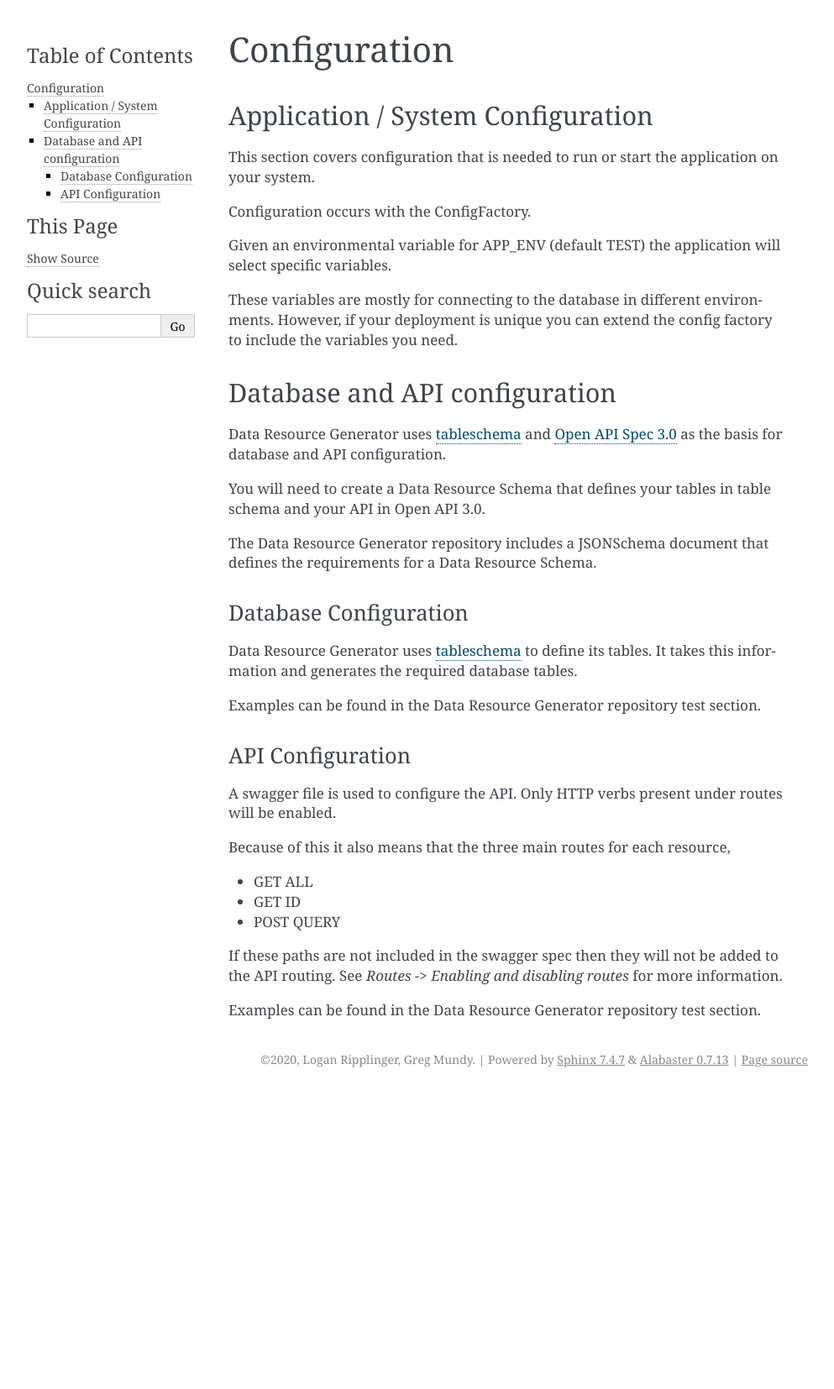
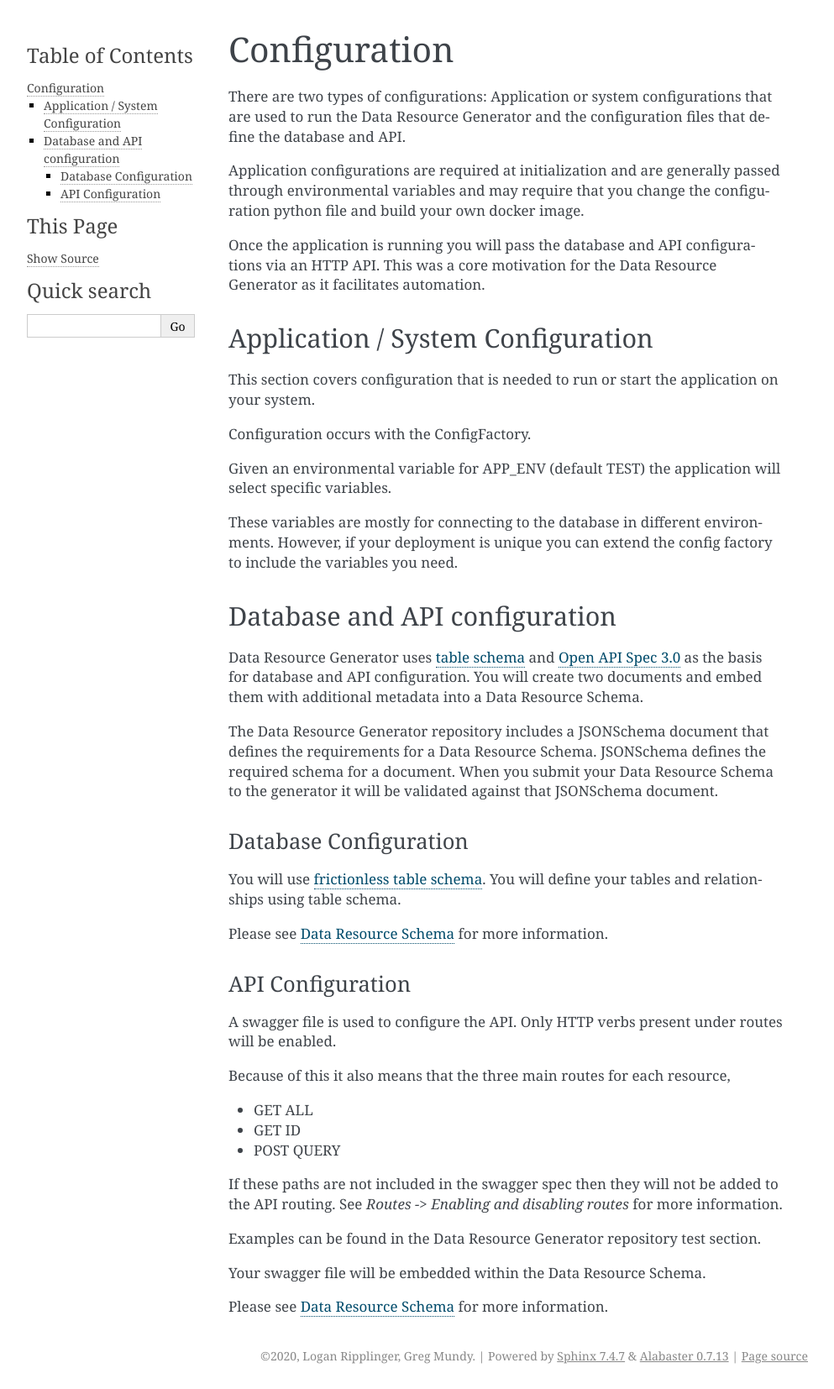
Before and after one commit to brighthive/data-resource-generator, a Sphinx documentation site: the page built from docs/source/references/configuration.rst, in a window 1280 px wide. Shown: the whole page at 84% size, without its empty margins (148-1141 px from the left). Built offline with Sphinx 7.4.7, drawn with Linux system fonts in a browser that asks for light colours; before the commit the page ends 1301 px from its top, so only the background shows below that.

Commit message:
Expand on data resource config

```diff
--- a/docs/source/references/configuration.rst
+++ b/docs/source/references/configuration.rst
@@ -1,5 +1,11 @@
 Configuration
 =============
+
+There are two types of configurations: Application or system configurations that are used to run the Data Resource Generator and the configuration files that define the database and API.
+
+Application configurations are required at initialization and are generally passed through environmental variables and may require that you change the configuration python file and build your own docker image.
+
+Once the application is running you will pass the database and API configurations via an HTTP API. This was a core motivation for the Data Resource Generator as it facilitates automation.
 
 Application / System Configuration
 ----------------------------------
@@ -15,18 +21,16 @@ These variables are mostly for connecting to the database in different environme
 Database and API configuration
 ------------------------------
 
-Data Resource Generator uses `tableschema <https://specs.frictionlessdata.io/table-schema/>`_ and `Open API Spec 3.0 <https://swagger.io/specification/>`_ as the basis for database and API configuration.
+Data Resource Generator uses `table schema <https://specs.frictionlessdata.io/table-schema/>`_ and `Open API Spec 3.0 <https://swagger.io/specification/>`_ as the basis for database and API configuration. You will create two documents and embed them with additional metadata into a Data Resource Schema.
 
-You will need to create a Data Resource Schema that defines your tables in table schema and your API in Open API 3.0.
-
-The Data Resource Generator repository includes a JSONSchema document that defines the requirements for a Data Resource Schema.
+The Data Resource Generator repository includes a JSONSchema document that defines the requirements for a Data Resource Schema. JSONSchema defines the required schema for a document. When you submit your Data Resource Schema to the generator it will be validated against that JSONSchema document.
 
 Database Configuration
 ^^^^^^^^^^^^^^^^^^^^^^
 
-Data Resource Generator uses `tableschema <https://specs.frictionlessdata.io/table-schema/>`_ to define its tables. It takes this information and generates the required database tables.
+You will use `frictionless table schema <https://specs.frictionlessdata.io/table-schema/>`_. You will define your tables and relationships using table schema.
 
-Examples can be found in the Data Resource Generator repository test section.
+Please see :ref:`Data Resource Schema<data-resource-schema>` for more information.
 
 API Configuration
 ^^^^^^^^^^^^^^^^^
@@ -42,3 +46,7 @@ Because of this it also means that the three main routes for each resource,
 If these paths are not included in the swagger spec then they will not be added to the API routing. See `Routes -> Enabling and disabling routes` for more information.
 
 Examples can be found in the Data Resource Generator repository test section.
+
+Your swagger file will be embedded within the Data Resource Schema.
+
+Please see :ref:`Data Resource Schema<data-resource-schema>` for more information.
--- a/docs/source/references/data_resource_schema.rst
+++ b/docs/source/references/data_resource_schema.rst
@@ -1,4 +1,8 @@
+.. _data-resource-schema:
+
 Data Resource Schema Reference
 ==============================
 
-.
+Data Resource Generator uses `tableschema <https://specs.frictionlessdata.io/table-schema/>`_ to define its tables. It takes this information and generates the required database tables.
+
+Examples can be found in the Data Resource Generator repository test section.
```
